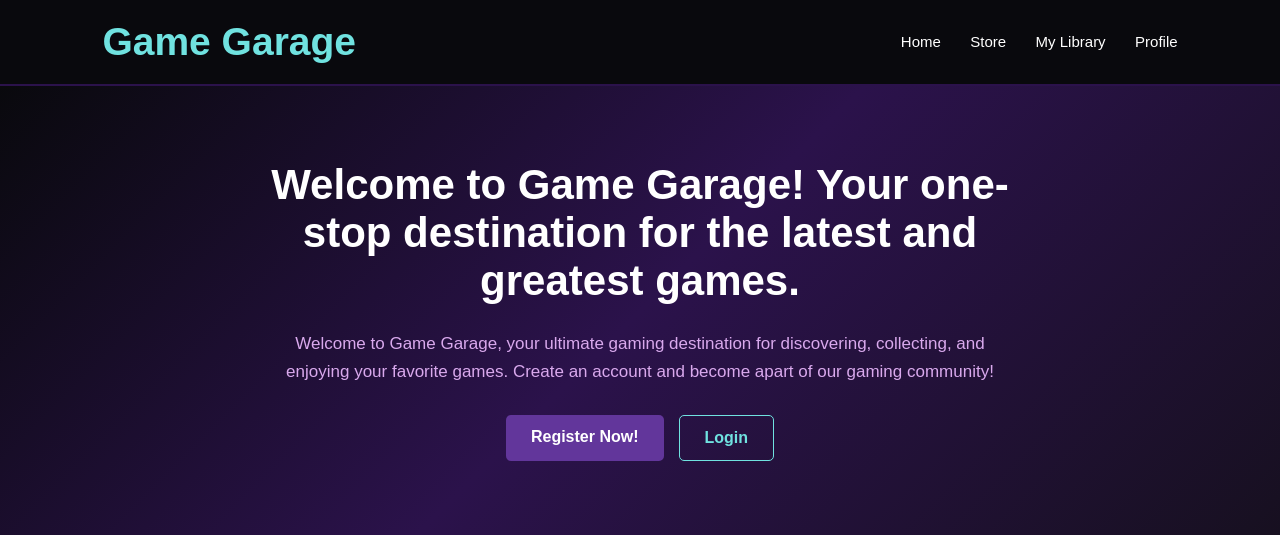
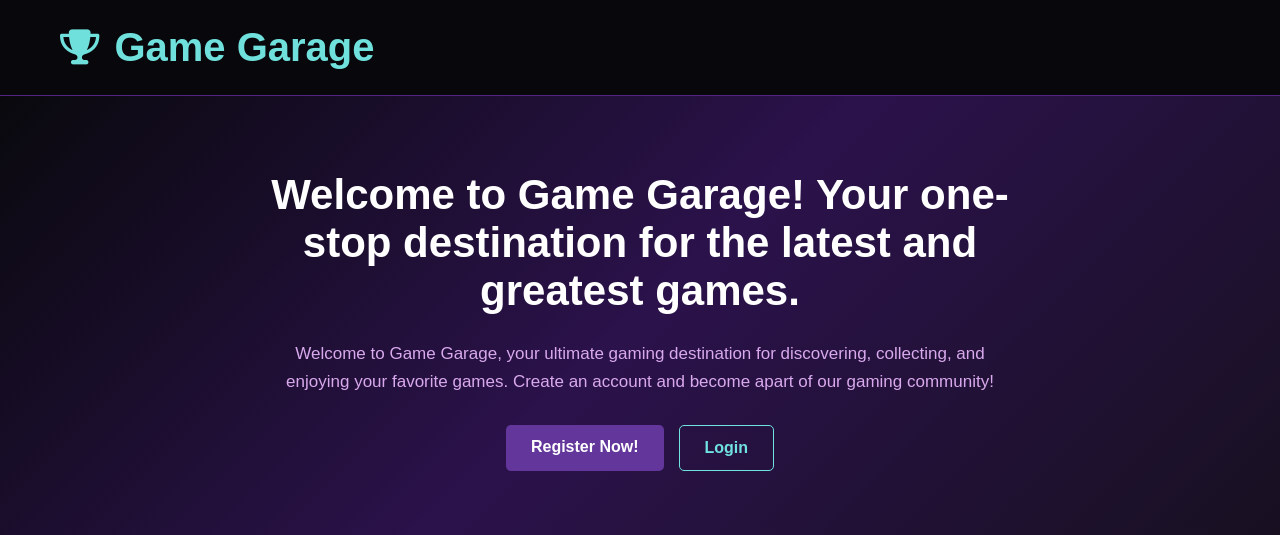
Before and after one commit to AdamHennaoui1/CIS-435-Video-Game-StoreFront, a PHP site: page / in a window 1280 px wide. Shown: the top 535 px of the page. Run offline with PHP 8.4, Linux system fonts and the light colour scheme.

Commit message:
Fixed Issues
Fixed the login and register page, was preventing users from being able to make an account and log in. Also fixed header.php so it doesn't show before the user logs in.

```diff
--- a/css/style.css
+++ b/css/style.css
@@ -732,3 +732,39 @@ footer {
     background: #c0392b;
     transform: translateY(-2px);
 }
+
+/* Index page header only */
+.index-header {
+    width: 100%;
+    padding: 25px 60px;
+    background-color: #08080c;
+    border-bottom: 1px solid #512581;
+    display: flex;
+    align-items: center;
+}
+
+.index-logo {
+    text-decoration: none;
+    color: #70e0dc;
+    font-size: 40px;
+    font-weight: bold;
+    display: flex;
+    align-items: center;
+    gap: 15px;
+}
+
+.index-logo i {
+    font-size: 35px;
+    color: #70e0dc;
+}
+
+/* Smaller screens */
+@media (max-width: 768px) {
+    .index-header {
+        padding: 20px;
+    }
+
+    .index-logo {
+        font-size: 30px;
+    }
+}
--- a/header.php
+++ b/header.php
@@ -1,23 +1,13 @@
-
-<?php
-if (session_status() === PHP_SESSION_NONE) {
-    session_start();
-}
-?>
-
 <header>
-    <nav class="navbar">
-
+    <nav>
         <div class="logo">
             <h1>Game Garage</h1>
         </div>
 
         <div class="nav-links">
-            <a href="index.php">Home</a>
             <a href="store.php">Store</a>
             <a href="library.php">My Library</a>
             <a href="profile.php">Profile</a>
         </div>
-
     </nav>
 </header>
--- a/index.php
+++ b/index.php
@@ -1,7 +1,8 @@
-<!--homepage - before login -->
 <?php
-//session_start() is included in header.php, so we don't need to include it here again
+session_start();
+require_once 'database/connection.php';
 ?>
+
 <!doctype html>
 <html lang="en">
 <head>
@@ -15,7 +16,12 @@
 href="https://cdnjs.cloudflare.com/ajax/libs/font-awesome/6.5.2/css/all.min.css">
 </head>
 <body>
-<?php include 'header.php'; ?>
+<header class="index-header">
+    <a href="index.php" class="index-logo">
+        <i class="fa-solid fa-trophy"></i>
+        Game Garage
+    </a>
+</header>
 
 <!-- Welcome message -->
 <section class="welcome">
--- a/library.php
+++ b/library.php
@@ -4,7 +4,7 @@
  <?php
 require_once 'database/connection.php';
 $success = isset($_GET['success']) && $_GET['success'] == 1;
-<?php
+
 session_start();
 
 // Connect to our database
--- a/login.php
+++ b/login.php
@@ -1,7 +1,7 @@
 
 
 <?php
-//session_start() is included in header.php, so we don't need to include it here again
+session_start();
 require_once 'database/connection.php';
 
 $error = "";
@@ -43,7 +43,6 @@ if ($_SERVER["REQUEST_METHOD"] === "POST") {
 </head>
 
 <body class="auth-page">
-    <?php include 'header.php'; ?>
 
     <div class="auth-container">
 
--- a/profile.php
+++ b/profile.php
@@ -1,6 +1,6 @@
 
 <?php
-
+session_start();
 require_once 'database/connection.php';
 
 // Make sure the user is logged in
--- a/purchase.php
+++ b/purchase.php
@@ -8,7 +8,7 @@ if (!isset($_SESSION['user_id'])) {
 
 $game_id = $_POST['game_id'] ?? '';
 if(empty($game_id)) {
-    die("No game was selected.")
+    die("No game was selected.");
 }
 
 $stmt = $db->prepare("SELECT * FROM games WHERE id = ?");
--- a/register.php
+++ b/register.php
@@ -1,7 +1,5 @@
-
-
 <?php
-//session_start() is included in header.php, so we don't need to include it here again
+session_start();
 require_once 'database/connection.php';
 
 $error = "";
@@ -57,9 +55,7 @@ if ($_SERVER["REQUEST_METHOD"] === "POST") {
 </head>
 
 <body class="auth-page">
-<?php include 'header.php'; ?>
     <div class="auth-container">
-
         <a href="index.php" class="auth-logo">
             <i class="fa-solid fa-gamepad"></i>
             Game Garage
--- a/store.php
+++ b/store.php
@@ -1,5 +1,5 @@
 <?php
-//session_start() is included in header.php, so we don't need to include it here again
+session_start();
 
 require_once 'database/connection.php';
 
```
